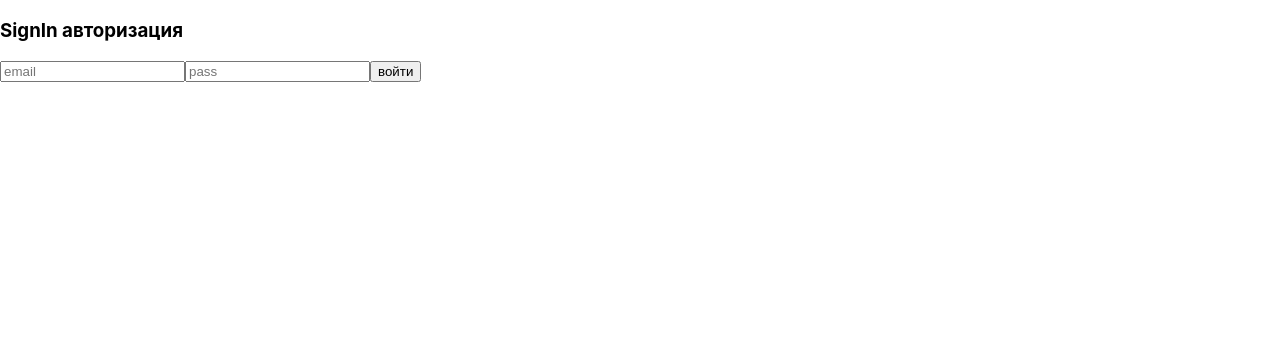
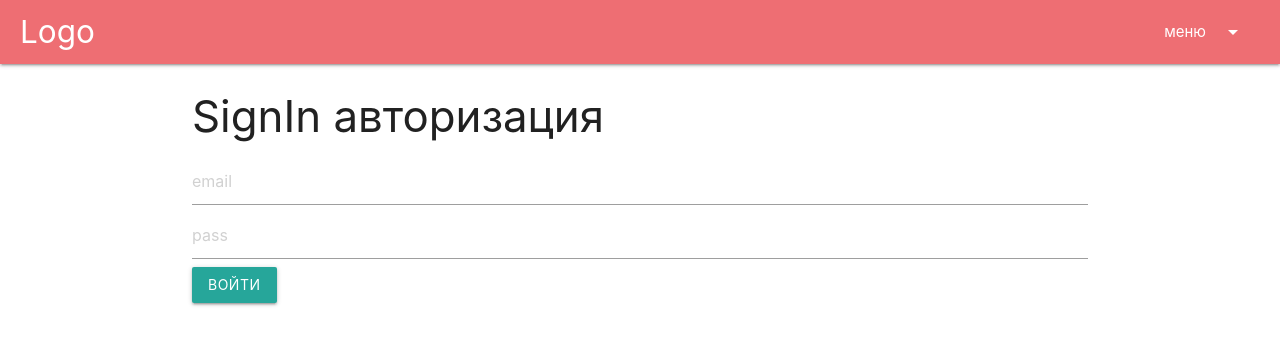
Before and after one commit to Pavel-Sol/blog-firebase, a React (Create React App) app: page /signIn in a window 1280 px wide. Shown: the top 344 px of the page. Built offline with nearby package versions, Linux system fonts and the light colour scheme; no server answers.

Commit message:
добавил компонент Navbar + некоторые ссылки для навигации

```diff
--- a/public/index.html
+++ b/public/index.html
@@ -24,6 +24,7 @@
       work correctly both with client-side routing and a non-root public URL.
       Learn how to configure a non-root public URL by running `npm run build`.
     -->
+    <link href="https://fonts.googleapis.com/icon?family=Material+Icons" rel="stylesheet">
     <title>React App</title>
   </head>
   <body>
--- a/src/App.js
+++ b/src/App.js
@@ -3,6 +3,7 @@ import { useDispatch } from 'react-redux';
 
 import AppRouter from './components/AppRouter';
 import { getCurrentUserFromAuth } from './store/actions/authActions';
+import Navbar from './components/Navbar';
 
 function App() {
   const dispatch = useDispatch();
@@ -14,7 +15,10 @@ function App() {
 
   return (
     <div className="App">
-      <AppRouter />
+      <Navbar />
+      <div className="container">
+        <AppRouter />
+      </div>
     </div>
   );
 }
--- a/src/components/AppRouter.jsx
+++ b/src/components/AppRouter.jsx
@@ -7,8 +7,10 @@ import Profile from './pages/Profile'
 import SignIn from './pages/SignIn'
 import SignUp from './pages/SignUp'
 
+import { useSelector } from 'react-redux';
+
 const AppRouter = () => {
-   const user = false
+   const user = useSelector((state) => state.authReducer.user);
 
    if(user) {
       return (
--- /dev/null
+++ b/src/components/Navbar.jsx
@@ -0,0 +1,50 @@
+import 'materialize-css/dist/css/materialize.min.css';
+import M from 'materialize-css';
+
+import { useEffect } from 'react';
+import { useSelector } from 'react-redux';
+import { Link } from 'react-router-dom';
+
+
+const Navbar = () => {
+  const user = useSelector((state) => state.authReducer.user);
+
+
+     useEffect(() => {
+       // ф-ия для Dropdown materialize
+      var elems = document.querySelectorAll('#dropdown-trigger');
+      M.Dropdown.init(elems);
+    }, []);
+
+
+   return (
+     <div>
+       {
+          user
+          ? <ul id="dropdown1" className="dropdown-content">
+              <li><Link to='/'>главная</Link></li>
+              <li className="divider"></li>
+              <li><Link to='/profile'>мой профиль</Link></li>
+          </ul>
+          : <ul id="dropdown1" className="dropdown-content">
+              <li><Link to='/'>главная</Link></li>
+              <li><Link to='/signIn'>войти</Link></li>
+          </ul>
+        }
+
+       <nav>
+        <div className="nav-wrapper">
+          <Link to="/" className="brand-logo left">Logo</Link>
+          <ul className="right ">
+            <li>
+              <a id="dropdown-trigger" href="#!" data-target="dropdown1">меню<i className="material-icons right">arrow_drop_down</i>
+              </a>
+            </li>
+          </ul>
+        </div>
+       </nav>
+     </div>
+   )
+}
+
+export default Navbar
--- a/src/components/pages/Home.jsx
+++ b/src/components/pages/Home.jsx
@@ -1,10 +1,11 @@
-
-
-
-
 
 const Home = () => {
-   return <h3>Home AND POSTS LIST</h3>
+
+   return  (
+      <div>
+         <h3>Home AND POSTS LIST</h3>
+      </div>
+   )
 }
 
 export default Home
--- a/src/components/pages/SignIn.jsx
+++ b/src/components/pages/SignIn.jsx
@@ -1,3 +1,4 @@
+import 'materialize-css/dist/css/materialize.min.css';
 import { useState} from 'react';
 import { useDispatch, useSelector } from 'react-redux';
 
@@ -24,7 +25,9 @@ const SignIn = () => {
          <form action="">
             <input onChange={(e) => setEmail(e.target.value)} type="email" placeholder="email" />
             <input onChange={(e) => setPassword(e.target.value)} type="text" placeholder="pass" />
-            <button onClick={authorization}>войти</button>
+            <button
+            onClick={authorization}
+            className='waves-effect waves-light btn'>войти</button>
          </form>
       </div>
    )
--- a/src/index.css
+++ b/src/index.css
@@ -1,13 +1,19 @@
 body {
   margin: 0;
-  font-family: -apple-system, BlinkMacSystemFont, 'Segoe UI', 'Roboto', 'Oxygen',
-    'Ubuntu', 'Cantarell', 'Fira Sans', 'Droid Sans', 'Helvetica Neue',
-    sans-serif;
+  font-family: -apple-system, BlinkMacSystemFont, 'Segoe UI', 'Roboto', 'Oxygen', 'Ubuntu',
+    'Cantarell', 'Fira Sans', 'Droid Sans', 'Helvetica Neue', sans-serif;
   -webkit-font-smoothing: antialiased;
   -moz-osx-font-smoothing: grayscale;
 }
 
 code {
-  font-family: source-code-pro, Menlo, Monaco, Consolas, 'Courier New',
-    monospace;
+  font-family: source-code-pro, Menlo, Monaco, Consolas, 'Courier New', monospace;
 }
+
+.App {
+  min-height: 100vh;
+}
+
+.nav-wrapper {
+  padding: 0px 20px;
+}
```
